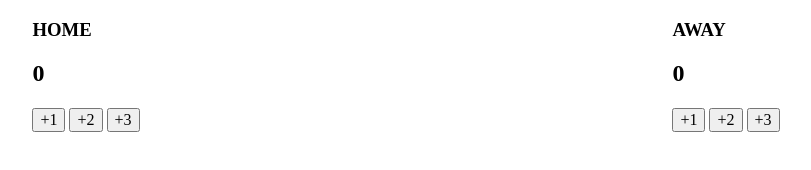
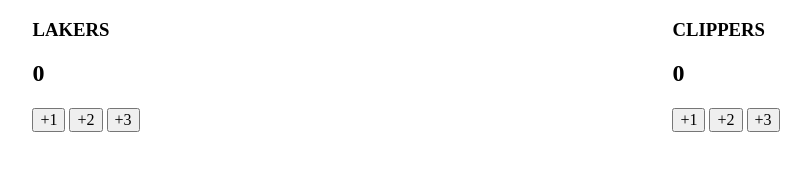
Before and after one commit to Jimmyhwang2580/Scoreboard, a plain HTML site: page index.html in a window 1280 px wide. Shown: the whole page, without its empty margins (234-1045 px from the left). Drawn offline with nearby package versions, Linux system fonts and the light colour scheme.

Commit message:
Updated headers

```diff
--- a/index.html
+++ b/index.html
@@ -5,14 +5,14 @@
     <body>
         <div class="container">
             <div>
-                <h3>HOME</h3>
+                <h3>LAKERS</h3>
                 <h2 id="home-el">0</h2>
                 <button onclick="home1()">+1</button>
                 <button onclick="home2()">+2</button>
                 <button onclick="home3()">+3</button>
             </div>
             <div>
-                <h3>AWAY</h3>
+                <h3>CLIPPERS</h3>
                 <h2 id="guest-el">0</h2>
                 <button onclick="guest1()">+1</button>
                 <button onclick="guest2()">+2</button>
```
